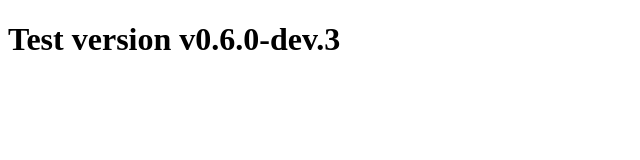
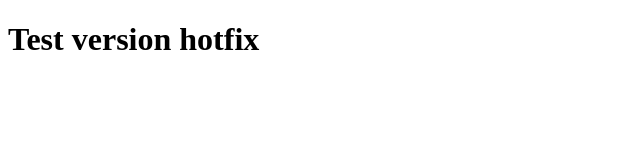
Before and after one commit to bsospace/version-bump, a plain HTML site: page index.html in a window 1280 px wide. Shown: the whole page, without its empty margins (0-640 px from the left). Drawn offline with Linux system fonts and the light colour scheme.

Commit message:
fix: test

```diff
--- a/index.html
+++ b/index.html
@@ -6,6 +6,6 @@
     <title>Document</title>
 </head>
 <body>
-    <h1>Test version v0.6.0-dev.3</h1>
+    <h1>Test version hotfix</h1>
 </body>
 </html>
```
